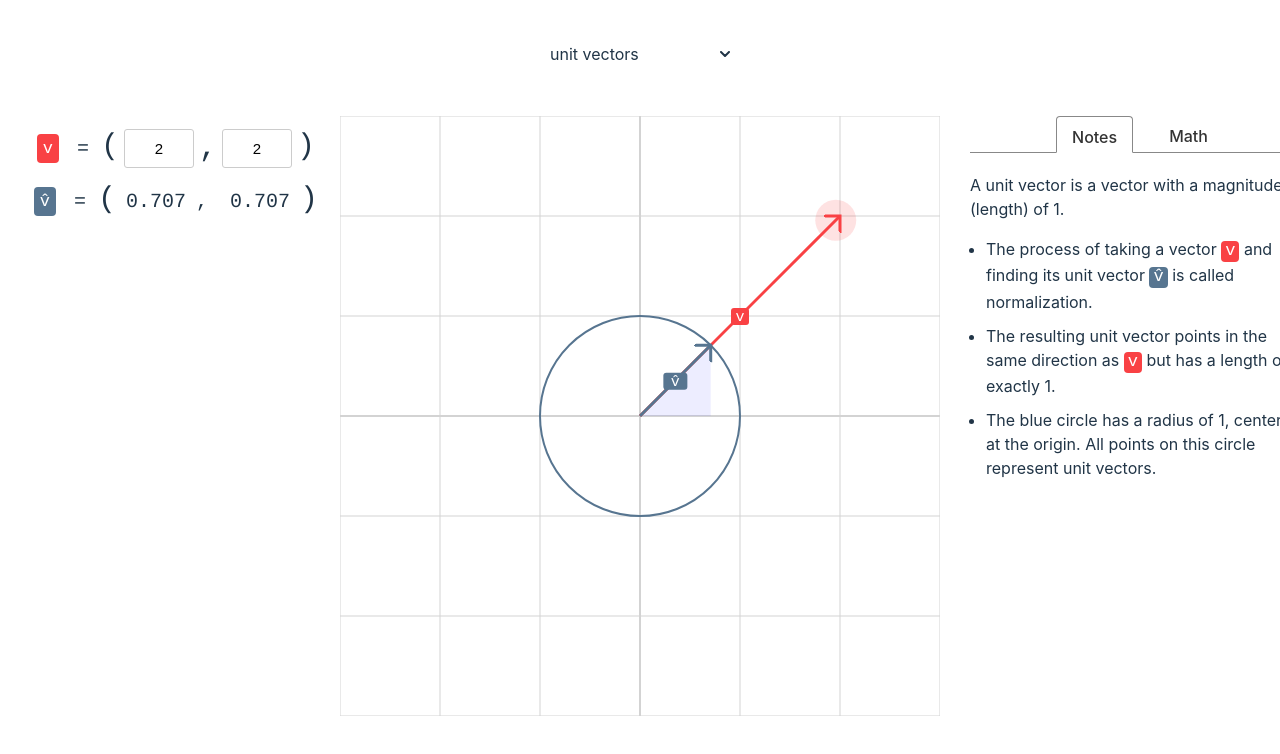
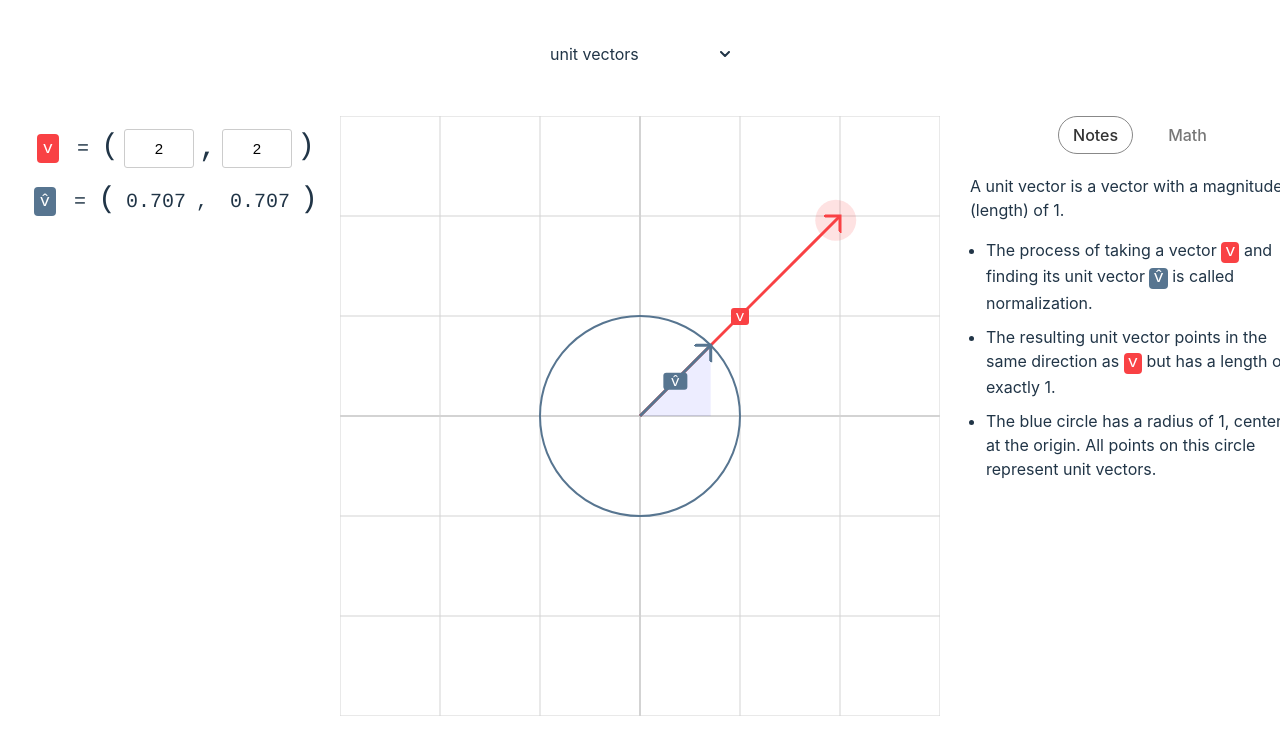
Before and after one commit to nolandc/vectors, a Vue app: page /#/unit in a window 1280 px wide. Shown: the top 754 px of the page. Built offline with nearby package versions, Linux system fonts and the light colour scheme.

Commit message:
add right angle to projection page

```diff
--- a/src/components/DraggableCircleView.vue
+++ b/src/components/DraggableCircleView.vue
@@ -80,7 +80,6 @@ const emit = defineEmits(['onChanged'])
   <circle
     class="draggable-circle"
     ref="el"
-    r="20.5"
     :cx="circlePosition.x"
     :cy="circlePosition.y"
     :fill="color"
@@ -93,8 +92,15 @@ const emit = defineEmits(['onChanged'])
   ></circle>
 </template>
 
-<style scoped>
-.draggable-circle:hover {
-  opacity: 0.25;
+<style scoped lang="scss">
+.draggable-circle {
+
+
+  r: 20.5;
+  transition: opacity 0.2s;
+  &:hover {
+    r: 21.5;
+    opacity: 0.25;
+  }
 }
 </style>
--- a/src/components/layout/MathDetails.vue
+++ b/src/components/layout/MathDetails.vue
@@ -54,36 +54,30 @@ if (tabs.value.length > 0) {
 		justify-content: center;
     gap: 20px;
     margin-bottom: 20px;
-    border-bottom: 1px solid #888;
 
     button {
       border: none;
-      padding: 10px 16px 6px 16px;
+      padding: 8px 14px 8px 14px;
       font-size: 16px;
       cursor: pointer;
-      color: #333;
       position: relative;
-      border-radius: 4px 4px 0 0;
+      border-radius: 20px;
       background: white;
-      margin-bottom: -1px;
-      border: 0px solid transparent;
-      border-bottom: 1px solid #888;
-
+      border: 1px solid transparent;
+      transition: border-color 0s;
+      color: #777;
 
 			&.active {
-        padding: 9px 15px 5px 15px;
-        border: 1px solid;
-        border-color: #888;
-        border-bottom-color: transparent;
+        border: 1px solid #888;
+        color: #333;
 			}
+
+      &:hover:not(.active) {
+        border: 1px dotted #888;
+      }
 
       &:focus {
         outline: none;
-      }
-
-      &:focus-visible {
-        outline: 2px solid #333;
-        outline-offset: 2px;
       }
     }
   }
--- /dev/null
+++ b/src/components/svg/RightAngleView.vue
@@ -0,0 +1,43 @@
+<script setup lang="ts">
+import { PropType, computed, inject } from 'vue';
+import Grid from '../../grid';
+import Vector from '../../math/vector';
+import Matrix2x2 from '../../math/matrix';
+
+const props = defineProps({
+  v: { type: Object as PropType<Vector>, required: true },
+  p: { type: Object as PropType<Vector>, required: true },
+  color: { type: String, default: '#bbb' },
+  strokeWidth: { type: Number, default: 3 }
+});
+
+const grid = inject('grid') as Grid;
+
+const rightAnglePath = computed(() => {
+  const rotMat = new Matrix2x2(0, 1, -1, 0);
+  const pUnit = props.p.unit();
+  const vMinusP = props.v.minus(props.p);
+  const size = Math.min(0.75, props.p.length() * 0.5)
+
+  // Determine the correct orientation
+  const crossProduct = pUnit.x * vMinusP.y - pUnit.y * vMinusP.x;
+  const sign = -Math.sign(crossProduct);
+
+  // Calculate the points for the right angle marker
+  const p1 = props.p.minus(pUnit.times(size));
+  const p2 = props.p.plus(pUnit.times(sign).multiplyByMatrix(rotMat).times(size));
+
+  const proj = props.v.projectOnto(props.p).unit();
+  const c = p2.minus(proj.times(size));
+
+  const point1 = grid.gridToPx(p1);
+  const point2 = grid.gridToPx(p2);
+  const corner = grid.gridToPx(c);
+
+  return `M ${point1.x} ${point1.y} L ${corner.x} ${corner.y} L ${point2.x} ${point2.y}`;
+});
+</script>
+
+<template>
+  <path :d="rightAnglePath" :stroke="color" :stroke-width="strokeWidth" fill="none" />
+</template>
--- a/src/math/vector.ts
+++ b/src/math/vector.ts
@@ -102,6 +102,10 @@ class Vector {
     return new Vector(this.x * signVector.x, this.y * signVector.y)
   }
 
+  map(f: (v: Vector) => Vector) {
+    return f(this)
+  }
+
 
   /*
     Find intersection of square defined by:
--- a/src/pages/ProjectionPage.vue
+++ b/src/pages/ProjectionPage.vue
@@ -21,6 +21,7 @@ import MLFormattedNumber from "../components/mathml/MLFormattedNumber.vue";
 import MLDotProduct from "../components/mathml/MLDotProduct.vue";
 import MLNorm from "../components/mathml/MLNorm.vue";
 import MLAlignedEquations from "../components/mathml/MLAlignedEquations.vue";
+import RightAngleView from "../components/svg/RightAngleView.vue";
 
 const { v, w } = useUrlState({
   v: { type: 'vector', default: new Vector(4, 1) },
@@ -45,7 +46,12 @@ provide('grid', grid)
     </VizDetails>
     <GridView :width="20" :height="20" :pxWidth="600" :pxHeight="600">
       <LineView :vector="p" :origin="v" :color="Colors.lightGray" strokeDashArray="10"/>
-
+      <RightAngleView
+        :v="v"
+        :p="p"
+        :color="Colors.lightGray"
+        :strokeWidth="3"
+      />
       <DraggableCircleView :vector="v" @onChanged="(nv: Vector) => v=nv" :color="Colors.red"/>
       <VectorView :vector="v" :color="Colors.red"/>
 
@@ -53,6 +59,8 @@ provide('grid', grid)
       <VectorView :vector="w" :color="Colors.green"/>
 
       <VectorView :vector="p" :color="Colors.blue"/>
+
+
 
       <LabelView text="v" :position="v.divided(2)" :color="Colors.red"/>
       <LabelView text="w" :position="w.divided(2)" :color="Colors.green"/>
```
